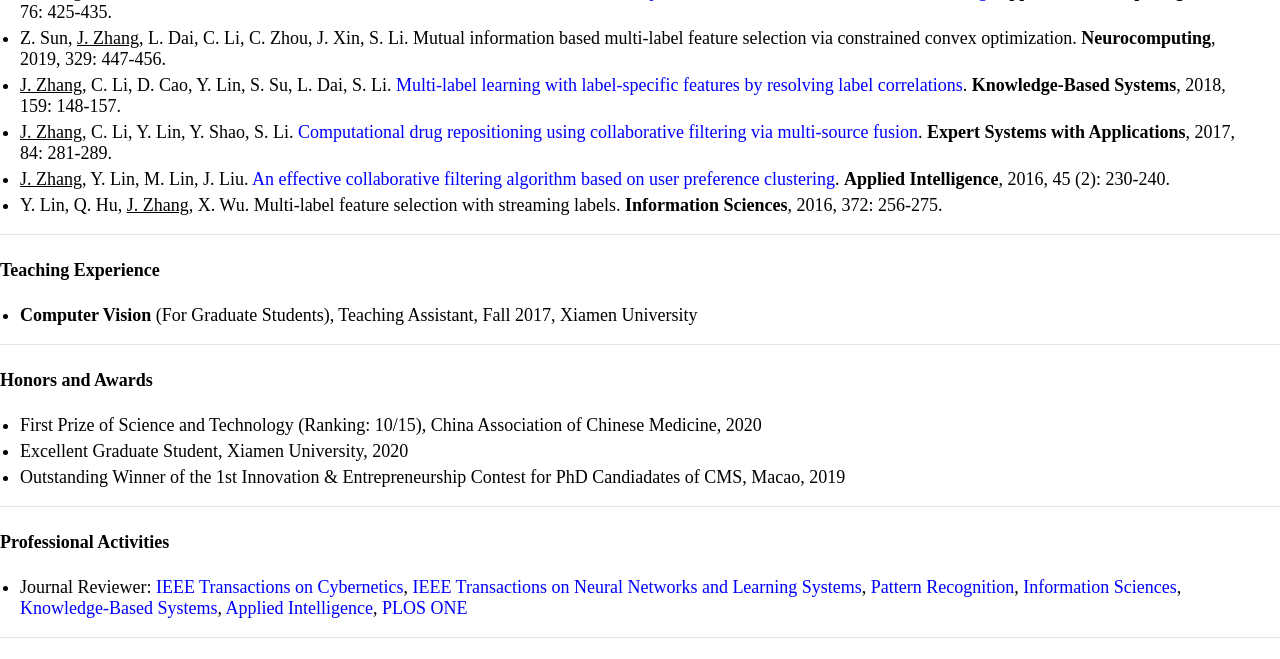
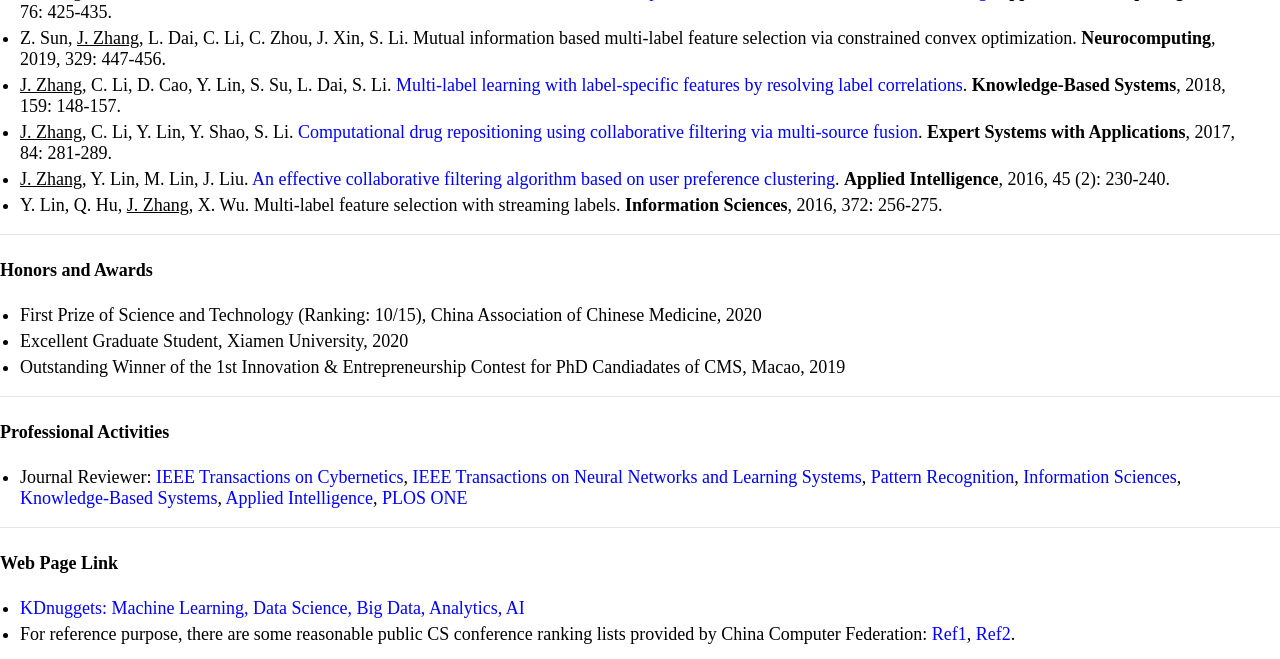
Before and after one commit to jiazhang-ml/jiazhang-ml.github.io, a Jekyll site: the page built from index.md, in a window 1280 px wide and 900 px high, scrolled down 651 px, cut to the strip 0-659 px from the top of the window. Built offline with Jekyll 4.4.1, drawn with Linux system fonts in a browser that asks for light colours.

Commit message:
Update index.md

```diff
--- a/index.md
+++ b/index.md
@@ -29,11 +29,6 @@ I received the Ph.D. degree from the Artificial Intelligence Department, [Xiamen
 
 ---
 
-#### Teaching Experience
-* **Computer Vision** (For Graduate Students), Teaching Assistant, Fall 2017, Xiamen University
-
----
-
 #### Honors and Awards
 * First Prize of Science and Technology (Ranking: 10/15), China Association of Chinese Medicine, 2020
 * Excellent Graduate Student, Xiamen University, 2020
```
